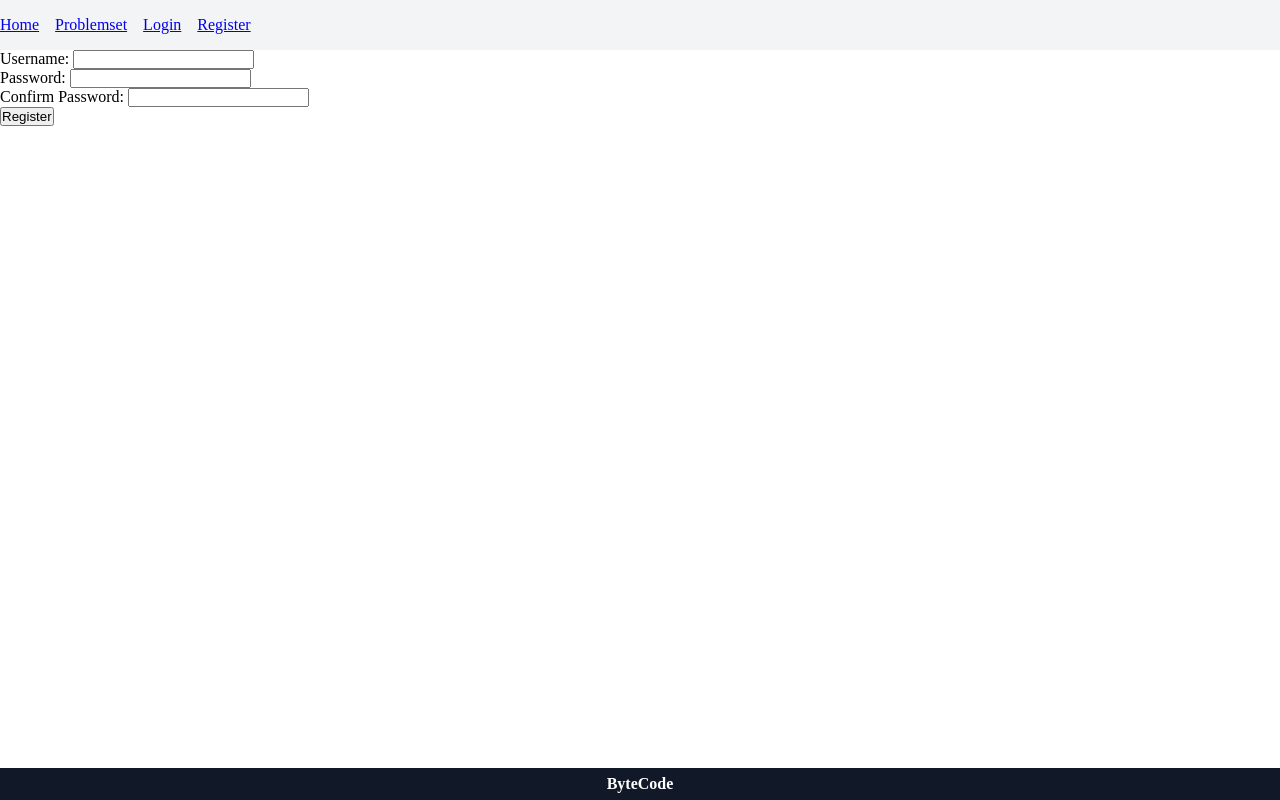
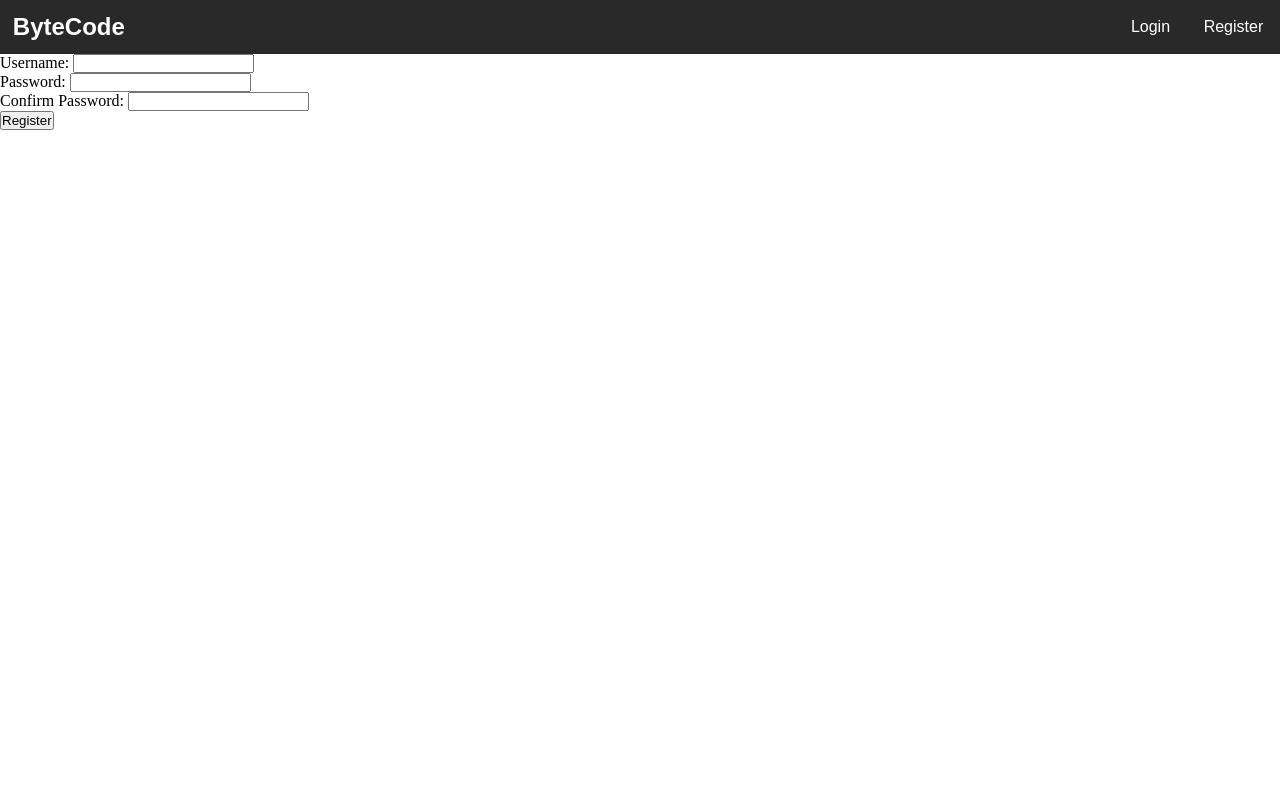
Before and after one commit to kksahay/bytecode, a React (Vite) app in the folder client/: page /register in a window 1280 px wide. Built offline with nearby package versions, Linux system fonts and the light colour scheme.

Commit message:
style: Navigation Bar

```diff
--- a/client/src/components/layout/Header.tsx
+++ b/client/src/components/layout/Header.tsx
@@ -1,45 +1,33 @@
-import { NavLink } from 'react-router-dom'
 import { useAuth } from '../../context/auth'
-
-const fixNavigation = [
-  { name: 'Home', href: '/' },
-  { name: 'Problemset', href: '/problemset' },
-]
-const conditionalNavigation = [
-  { name: 'Login', href: '/login' },
-  { name: 'Register', href: '/register' }
-]
-
+import '../../styles/Header.css'
+import { useLocation, useNavigate } from 'react-router-dom'
 const Header = () => {
   const [auth, setAuth] = useAuth()
-
-  const navigation = (nav: { name: string, href: string }[]) => {
-    return (
-      nav.map((item) => (
-        <NavLink
-          to={item.href}
-          key={item.name}
-        >
-          {item.name}
-        </NavLink>
-      ))
-    )
-  }
-
+  const location = useLocation()
+  const navigate = useNavigate()
   const handleLogout = () => {
     setAuth({
       ...auth,
       username: null,
       token: ''
     })
-    localStorage.removeItem('auth')
+    localStorage.removeItem('auth');
+    navigate(location.pathname || '/')
   }
+
   return (
-    <div className='bg-gray-100 flex space-x-4 py-4'>
-      {navigation(fixNavigation)}
-      {auth?.token ? (
-        <NavLink to='/' onClick={handleLogout}>Logout</NavLink>
-      ) : navigation(conditionalNavigation)}
+    <div className='nav'>
+      <button className='nav-button' onClick={() => {navigate('/')}}>ByteCode</button>
+      <div className='auth'>
+        {auth?.token ? (
+          <button className='logout-button' onClick={handleLogout}>Logout</button>
+        ) : (
+          <div className='logout'>
+            <button className='login-button' onClick={() => {navigate('/login')}}>Login</button>
+            <button className='register-button' onClick={() => {navigate('/register')}}>Register</button>
+          </div>
+        )}
+      </div>
     </div >
   )
 }
--- a/client/src/components/layout/Layout.tsx
+++ b/client/src/components/layout/Layout.tsx
@@ -13,7 +13,7 @@ const Layout = ({ children }: LayoutProps) => {
             <main style = {{minHeight: '80vh'}}>
                 {children}
             </main>
-            <Footer />
+            {/* <Footer /> */}
         </div>
     );
 };
--- a/client/src/pages/Auth/Login.tsx
+++ b/client/src/pages/Auth/Login.tsx
@@ -2,13 +2,15 @@ import { useState } from "react"
 import Layout from "../../components/layout/Layout"
 import axios from "axios"
 import { useAuth } from "../../context/auth"
-import { useNavigate } from "react-router-dom"
+import { useNavigate, useLocation } from "react-router-dom"
 
 const Login = () => {
   const [username, setUsername] = useState('')
   const [password, setPassword] = useState('')
   const [auth, setAuth] = useAuth()
   const navigate = useNavigate()
+  const location = useLocation()
+
   const handleSubmit = async (e: { preventDefault: () => void }) => {
     e.preventDefault()
     try {
@@ -23,7 +25,7 @@ const Login = () => {
           token: res.data.token
         })
         localStorage.setItem('auth', JSON.stringify(res.data))
-        navigate('/')
+        navigate(location.state || '/')
       }
     } catch (error) {
       console.log(error)
--- /dev/null
+++ b/client/src/styles/Header.css
@@ -0,0 +1,32 @@
+.nav {
+    display: flex;
+    background-color: #292929;
+}
+.nav-button {
+    background-color: #292929;
+    border: none;
+    color: #FFFFFF;
+    text-align: center;
+    font-weight: bolder;
+    font-size: 1.5rem;
+    padding: 0.8rem;
+    transition: all 0.5s;
+    cursor: pointer;
+}
+
+.auth {
+    flex:1;
+    align-self: center;
+    text-align: end;
+}
+.login-button, .logout-button, .register-button {
+    background-color: #292929;
+    border: none;
+    color: #FFFFFF;
+    text-align: center;
+    font-size: 1rem;
+    padding: 0.8rem;
+    transition: all 0.5s;
+    cursor: pointer;
+    margin: 0.25em;
+}
```
